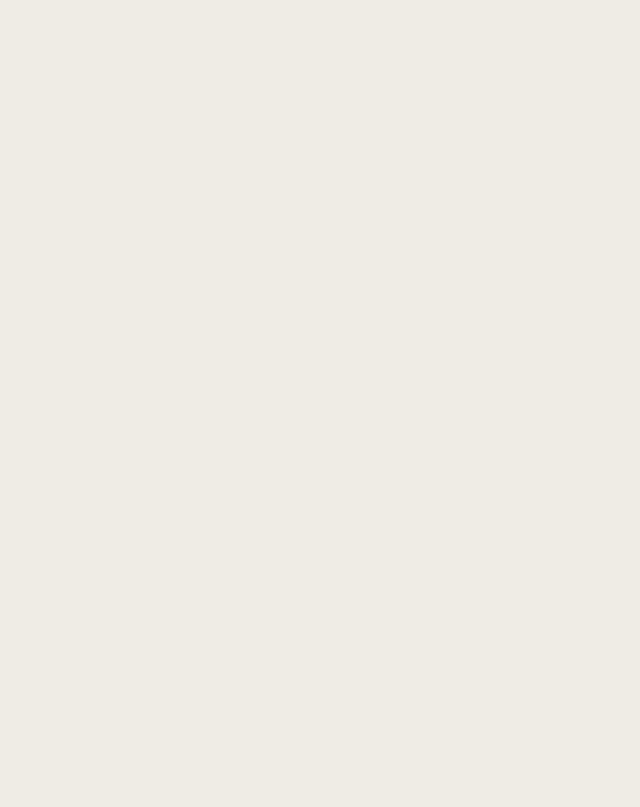
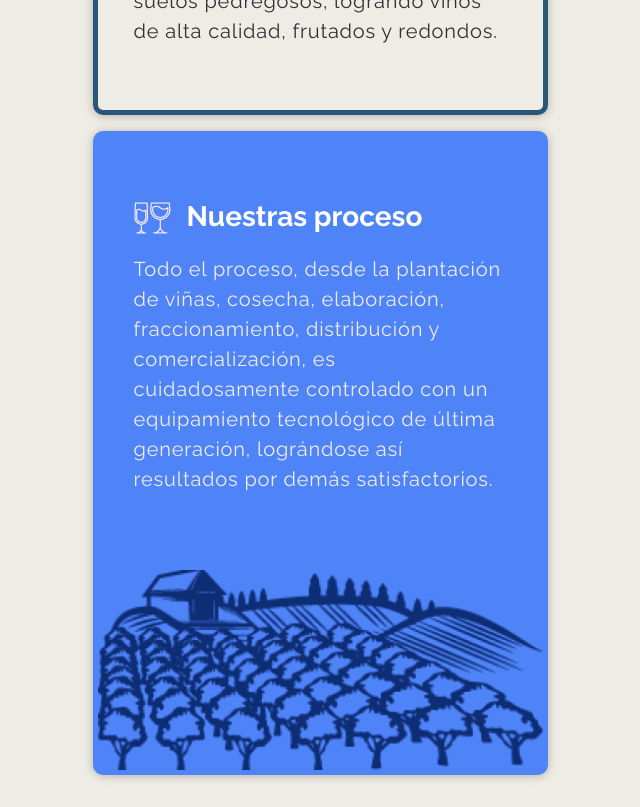
Before and after one commit to frontendcafe/cmyk-blueberry, a React (Create React App) app: page / in a window 1280 px wide. Shown: the part 580-1387 px from the top of the page, without its empty margins (320-960 px from the left). Before the commit the page ends 800 px from the top, so only its background shows below. Built offline with nearby package versions, Linux system fonts and the light colour scheme.

Commit message:
feat: agrega componente `CardDesktop`
Refs #10

```diff
--- a/public/index.html
+++ b/public/index.html
@@ -29,8 +29,8 @@
     <link rel="preconnect" href="https://fonts.googleapis.com" />
     <link rel="preconnect" href="https://fonts.gstatic.com" crossorigin />
 
-    <link rel="preload" href="https://fonts.googleapis.com/css2?family=Raleway:wght@500;600;700&display=swap" as="style" />
-    <link href="https://fonts.googleapis.com/css2?family=Raleway:wght@500;600;700&display=swap" rel="stylesheet" />
+    <link rel="preload" href="https://fonts.googleapis.com/css2?family=Raleway:wght@400;500;600;700&display=swap" as="style" />
+    <link href="https://fonts.googleapis.com/css2?family=Raleway:wght@400;500;600;700&display=swap" rel="stylesheet" />
   </head>
   <body>
     <noscript>You need to enable JavaScript to run this app.</noscript>
--- a/src/App.js
+++ b/src/App.js
@@ -1,4 +1,5 @@
 import Button from './components/Button'
+import CardDesktop from './components/CardDesktop'
 
 function App() {
   return (
@@ -6,6 +7,26 @@ function App() {
       HOLA BLUEBERRY!!
 
       <Button />
+
+      <section style={{
+        display: 'grid',
+        width: '100%',
+        gap: '1rem',
+        justifyItems: 'center',
+        paddingTop: '2rem',
+        paddingBottom: '2rem',
+      }}>
+        <CardDesktop title="Nuestras bodegas" icon="/images/barriles.png">
+          Ubicada en Mendoza, Bodegas Wineberry se encuentra en un mágico lugar.
+          Aquí las vides reciben permanente sol, viento suave y seco, y abundante agua,
+          que baja de las montañas y se combina con los suelos pedregosos, logrando vinos de alta calidad, frutados y redondos.
+        </CardDesktop>
+
+        <CardDesktop type="primary" title="Nuestras proceso" icon="/images/copas.png" cover="/images/cultivo.png">
+          Todo el proceso, desde la plantación de viñas, cosecha, elaboración, fraccionamiento, distribución y comercialización,
+          es cuidadosamente controlado con un equipamiento tecnológico de última generación, lográndose así resultados por demás satisfactorios.
+        </CardDesktop>
+      </section>
     </div>
   );
 }
--- /dev/null
+++ b/src/components/CardDesktop/index.js
@@ -0,0 +1,20 @@
+import './styles.scss';
+
+function CardDesktop({ children, type = 'secondary', title, icon, cover }) {
+  return (
+    <article className={`card-desktop ${type}`}>
+      <header className="card-desktop__header">
+        { icon && <img src={icon} title="Card icon" alt="Card icon" className="card-desktop__header-icon" /> }
+        <h3 className="card-desktop__header-title">
+          { title }
+        </h3>
+      </header>
+      <div className="card-desktop__content">
+        { children }
+      </div>
+      { cover && <img src={cover} title="Card cover" alt="Card cover" className="card-desktop__image" /> }
+    </article>
+  );
+}
+
+export default CardDesktop;
--- /dev/null
+++ b/src/components/CardDesktop/styles.scss
@@ -0,0 +1,62 @@
+@use 'src/styles/utils' as *;
+
+.card-desktop {
+  display: grid;
+  position: relative;
+  width: 455px;
+  height: 644px;
+  box-shadow: $shadow-lg;
+  padding: 64px $size-5xl;
+  border-radius: $rounded;
+  align-content: flex-end;
+  grid-auto-rows: min-content;
+
+  &.primary {
+    color: white;
+    align-content: flex-start;
+    background-color: $color-primary;
+    border: 5px solid $color-primary;
+
+    .card-desktop__content {
+      color: $color-bg;
+    }
+
+    .card-desktop__image {
+      width: 100%;
+      position: absolute;
+      bottom: 0;
+    }
+  }
+
+  &.secondary {
+    color: $color-primary;
+    border: 5px solid $color-secondary;
+
+    .card-desktop__content {
+      color: $color-text;
+    }
+  }
+
+  &__header {
+    display: grid;
+    align-items: flex-end;
+    column-gap: $size-base;
+    padding-bottom: $size-lg;
+    grid-template-columns: max-content auto;
+
+    &-title {
+      font-weight: bold;
+      font-size: $size-3xl;
+    }
+  }
+
+  &__content {
+    font-size: $size-lg;
+    line-height: $size-4xl;
+    letter-spacing: 0.05rem;
+  }
+
+  &__image {
+    mix-blend-mode: multiply;
+  }
+}
```
